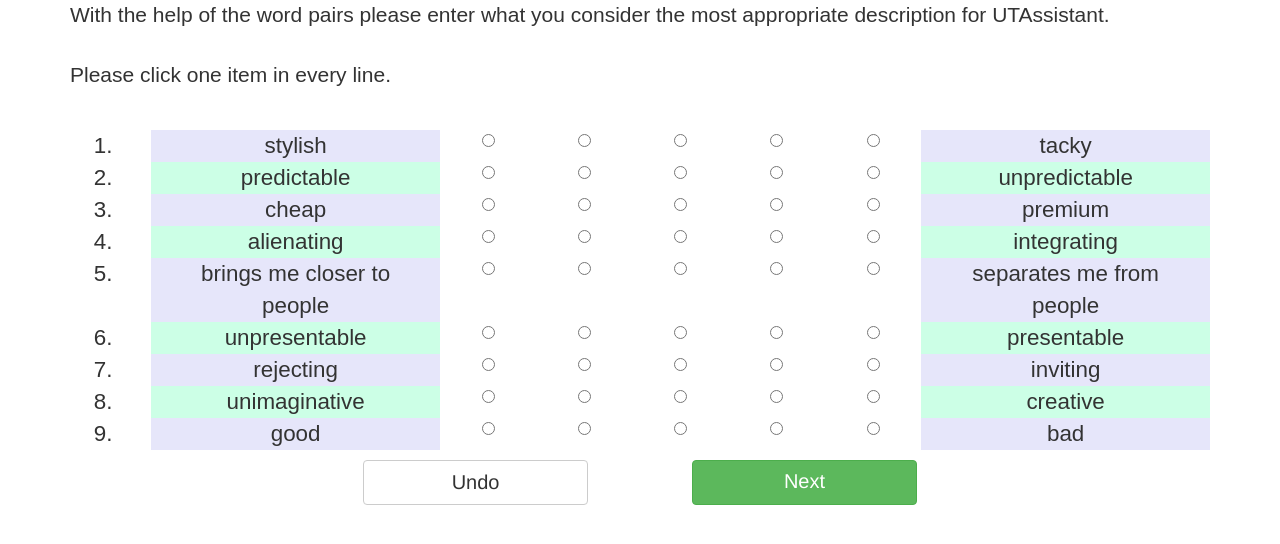
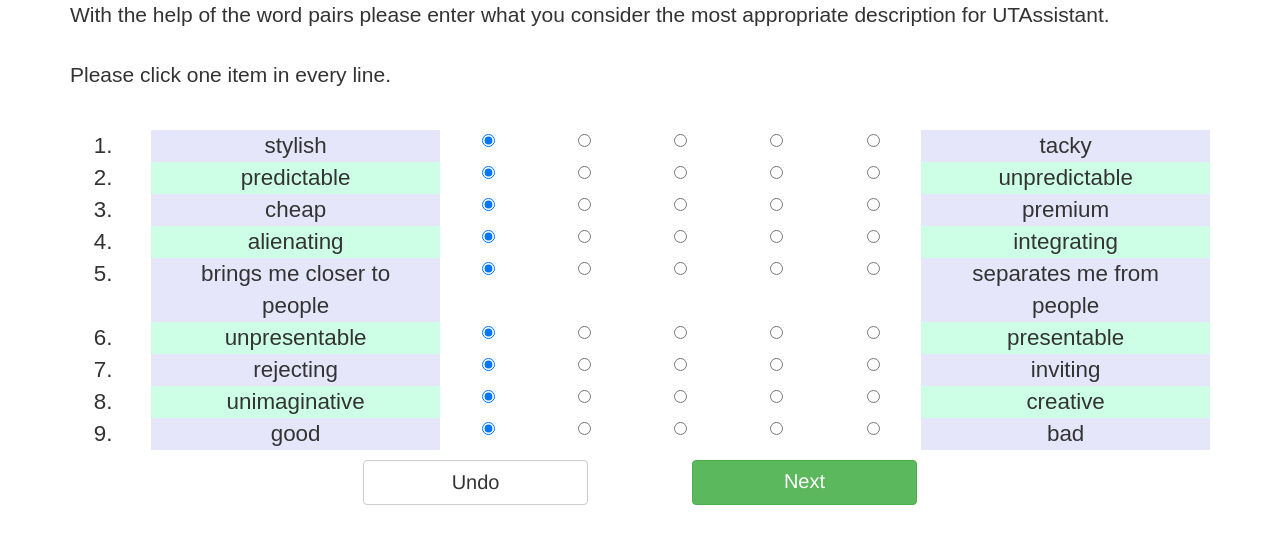
Before and after one commit to buppa93/ium, a PHP site: page /attrakdiff/attrak2.php in a window 1280 px wide. Shown: the top 544 px of the page. Run offline with PHP 8.4, Linux system fonts and the light colour scheme; some libraries are stand-ins or nearby versions.

Commit message:
aggiunta proprietà checked

```diff
--- a/attrakdiff/attrak2.php
+++ b/attrakdiff/attrak2.php
@@ -8,8 +8,7 @@
         <script src="http://maxcdn.bootstrapcdn.com/bootstrap/3.3.5/js/bootstrap.min.js"></script>
         <script>
             function storeData()
-            {   if((document.getElementById("1").checked==true) &&(document.getElementById("2").checked==true)&&                (document.getElementById("3").checked==true)&&(document.getElementById("4").checked==true)&&(document.getElementById("5").checked==true)&&(document.getElementById("6").checked==true)&&(document.getElementById("7").checked==true)&&(document.getElementById("8").checked==true)&&(document.getElementById("9").checked==true)&&(document.getElementById("10").checked==true))
-                {
+            {
                 var storeBox = {};
                 storeBox['q1p2'] = $('input[name=b1]:checked').val();
                 storeBox['q2p2'] = $('input[name=b2]:checked').val();
@@ -22,9 +21,6 @@
                 storeBox['q9p2'] = $('input[name=b9]:checked').val();
                 sessionStorage.setItem('storeBoxpage2', JSON.stringify(storeBox));
                 console.log(storeBox);
-                 location.href = './attrak3.php';
-                }
-                    else alert("Non hai cliccato tutti i campi!");
             }
         </script>
     </head>
@@ -40,99 +36,99 @@
              <div class="row">
                 <div class="col-lg-1 col-sm-1 col-xs-1" style="background-color:white;">1.</div>
                 <div class="col-lg-3 col-sm-3 col-xs-3" style="background-color:lavender;">stylish</div>
-                <div class="col-lg-1 col-sm-1 col-xs-1" style="background-color:white;"><input type="radio" id="1" name="b1" value="1"></div>
-                <div class="col-lg-1 col-sm-1 col-xs-1" style="background-color:white;"><input type="radio" id="1" name="b1" value="2"></div>
-                <div class="col-lg-1 col-sm-1 col-xs-1" style="background-color:white;"><input type="radio" id="1" name="b1" value="3"></div>
-                <div class="col-lg-1 col-sm-1 col-xs-1" style="background-color:white;"><input type="radio" id="1" name="b1" value="4"></div>
-                <div class="col-lg-1 col-sm-1 col-xs-1" style="background-color:white;"><input type="radio" id="1" name="b1" value="5"></div>
+                <div class="col-lg-1 col-sm-1 col-xs-1" style="background-color:white;"><input type="radio" name="b1" value="1" checked></div>
+                <div class="col-lg-1 col-sm-1 col-xs-1" style="background-color:white;"><input type="radio" name="b1" value="2"></div>
+                <div class="col-lg-1 col-sm-1 col-xs-1" style="background-color:white;"><input type="radio" name="b1" value="3"></div>
+                <div class="col-lg-1 col-sm-1 col-xs-1" style="background-color:white;"><input type="radio" name="b1" value="4"></div>
+                <div class="col-lg-1 col-sm-1 col-xs-1" style="background-color:white;"><input type="radio" name="b1" value="5"></div>
                 <div class="col-lg-3 col-sm-3 col-xs-3" style="background-color:lavender;">tacky</div>
              </div>
 
              <div class="row">
                 <div class="col-lg-1 col-sm-1 col-xs-1" style="background-color:white;">2.</div>
                 <div class="col-lg-3 col-sm-3 col-xs-3" style="background-color:#ccffe6;">predictable</div>
-                <div class="col-lg-1 col-sm-1 col-xs-1" style="background-color:white;"><input type="radio" id="2" name="b2" value="1"></div>
-                <div class="col-lg-1 col-sm-1 col-xs-1" style="background-color:white;"><input type="radio" id="2" name="b2" value="2"></div>
-                <div class="col-lg-1 col-sm-1 col-xs-1" style="background-color:white;"><input type="radio" id="2" name="b2" value="3"></div>
-                <div class="col-lg-1 col-sm-1 col-xs-1" style="background-color:white;"><input type="radio" id="2" name="b2" value="4"></div>
-                <div class="col-lg-1 col-sm-1 col-xs-1" style="background-color:white;"><input type="radio" id="2" name="b2" value="5"></div>
+                <div class="col-lg-1 col-sm-1 col-xs-1" style="background-color:white;"><input type="radio" name="b2" value="1" checked></div>
+                <div class="col-lg-1 col-sm-1 col-xs-1" style="background-color:white;"><input type="radio" name="b2" value="2"></div>
+                <div class="col-lg-1 col-sm-1 col-xs-1" style="background-color:white;"><input type="radio" name="b2" value="3"></div>
+                <div class="col-lg-1 col-sm-1 col-xs-1" style="background-color:white;"><input type="radio" name="b2" value="4"></div>
+                <div class="col-lg-1 col-sm-1 col-xs-1" style="background-color:white;"><input type="radio" name="b2" value="5"></div>
                 <div class="col-lg-3 col-sm-3 col-xs-3" style="background-color:#ccffe6;">unpredictable</div>
              </div>
 
              <div class="row">
                 <div class="col-lg-1 col-sm-1 col-xs-1" style="background-color:white;">3.</div>
                 <div class="col-lg-3 col-sm-3 col-xs-3" style="background-color:lavender; ">cheap</div>
-                <div class="col-lg-1 col-sm-1 col-xs-1" style="background-color:white;"><input type="radio" id="3" name="b3" value="1"></div>
-                <div class="col-lg-1 col-sm-1 col-xs-1" style="background-color:white;"><input type="radio" id="3" name="b3" value="2"></div>
-                <div class="col-lg-1 col-sm-1 col-xs-1" style="background-color:white;"><input type="radio" id="3" name="b3" value="3"></div>
-                <div class="col-lg-1 col-sm-1 col-xs-1" style="background-color:white;"><input type="radio" id="3" name="b3" value="4"></div>
-                <div class="col-lg-1 col-sm-1 col-xs-1" style="background-color:white;"><input type="radio" id="3" name="b3" value="5"></div>
+                <div class="col-lg-1 col-sm-1 col-xs-1" style="background-color:white;"><input type="radio" name="b3" value="1" checked></div>
+                <div class="col-lg-1 col-sm-1 col-xs-1" style="background-color:white;"><input type="radio" name="b3" value="2"></div>
+                <div class="col-lg-1 col-sm-1 col-xs-1" style="background-color:white;"><input type="radio" name="b3" value="3"></div>
+                <div class="col-lg-1 col-sm-1 col-xs-1" style="background-color:white;"><input type="radio" name="b3" value="4"></div>
+                <div class="col-lg-1 col-sm-1 col-xs-1" style="background-color:white;"><input type="radio" name="b3" value="5"></div>
                 <div class="col-lg-3 col-sm-3 col-xs-3" style="background-color:lavender;">premium</div>
              </div>
 
              <div class="row">
                 <div class="col-lg-1 col-sm-1 col-xs-1" style="background-color:white;">4.</div>
                 <div class="col-lg-3 col-sm-3 col-xs-3" style="background-color:#ccffe6;">alienating</div>
-                <div class="col-lg-1 col-sm-1 col-xs-1" style="background-color:white;"><input type="radio" id="4" name="b4" value="1"></div>
-                <div class="col-lg-1 col-sm-1 col-xs-1" style="background-color:white;"><input type="radio" id="4" name="b4" value="2"></div>
-                <div class="col-lg-1 col-sm-1 col-xs-1" style="background-color:white;"><input type="radio" id="4" name="b4" value="3"></div>
-                <div class="col-lg-1 col-sm-1 col-xs-1" style="background-color:white;"><input type="radio" id="4" name="b4" value="4"></div>
-                <div class="col-lg-1 col-sm-1 col-xs-1" style="background-color:white;"><input type="radio" id="4" name="b4" value="5"></div>
+                <div class="col-lg-1 col-sm-1 col-xs-1" style="background-color:white;"><input type="radio" name="b4" value="1" checked></div>
+                <div class="col-lg-1 col-sm-1 col-xs-1" style="background-color:white;"><input type="radio" name="b4" value="2"></div>
+                <div class="col-lg-1 col-sm-1 col-xs-1" style="background-color:white;"><input type="radio" name="b4" value="3"></div>
+                <div class="col-lg-1 col-sm-1 col-xs-1" style="background-color:white;"><input type="radio" name="b4" value="4"></div>
+                <div class="col-lg-1 col-sm-1 col-xs-1" style="background-color:white;"><input type="radio" name="b4" value="5"></div>
                 <div class="col-lg-3 col-sm-3 col-xs-3" style="background-color:#ccffe6;">integrating</div>
              </div>
 
              <div class="row">
                 <div class="col-lg-1 col-sm-1 col-xs-1" style="background-color:white;">5.</div>
                 <div class="col-lg-3 col-sm-3 col-xs-3" style="background-color:lavender;"> brings me closer to people </div>
-                <div class="col-lg-1 col-sm-1 col-xs-1" style="background-color:white;"><input type="radio" id="5" name="b5" value="1"></div>
-                <div class="col-lg-1 col-sm-1 col-xs-1" style="background-color:white;"><input type="radio" id="5" name="b5" value="2"></div>
-                <div class="col-lg-1 col-sm-1 col-xs-1" style="background-color:white;"><input type="radio" id="5" name="b5" value="3"></div>
-                <div class="col-lg-1 col-sm-1 col-xs-1" style="background-color:white;"><input type="radio" id="5" name="b5" value="4"></div>
-                <div class="col-lg-1 col-sm-1 col-xs-1" style="background-color:white;"><input type="radio" id="5" name="b5" value="5"></div>
+                <div class="col-lg-1 col-sm-1 col-xs-1" style="background-color:white;"><input type="radio" name="b5" value="1" checked></div>
+                <div class="col-lg-1 col-sm-1 col-xs-1" style="background-color:white;"><input type="radio" name="b5" value="2"></div>
+                <div class="col-lg-1 col-sm-1 col-xs-1" style="background-color:white;"><input type="radio" name="b5" value="3"></div>
+                <div class="col-lg-1 col-sm-1 col-xs-1" style="background-color:white;"><input type="radio" name="b5" value="4"></div>
+                <div class="col-lg-1 col-sm-1 col-xs-1" style="background-color:white;"><input type="radio" name="b5" value="5"></div>
                 <div class="col-lg-3 col-sm-3 col-xs-3" style="background-color:lavender;">separates me from people</div>
              </div>
 
              <div class="row">
                 <div class="col-lg-1 col-sm-1 col-xs-1" style="background-color:white;">6.</div>
                 <div class="col-lg-3 col-sm-3 col-xs-3" style="background-color:#ccffe6;">unpresentable</div>
-                <div class="col-lg-1 col-sm-1 col-xs-1" style="background-color:white;"><input type="radio" id="6" name="b6" value="1"></div>
-                <div class="col-lg-1 col-sm-1 col-xs-1" style="background-color:white;"><input type="radio" id="6" name="b6" value="2"></div>
-                <div class="col-lg-1 col-sm-1 col-xs-1" style="background-color:white;"><input type="radio" id="6" name="b6" value="3"></div>
-                <div class="col-lg-1 col-sm-1 col-xs-1" style="background-color:white;"><input type="radio" id="6" name="b6" value="4"></div>
-                <div class="col-lg-1 col-sm-1 col-xs-1" style="background-color:white;"><input type="radio" id="6" name="b6" value="5"></div>
+                <div class="col-lg-1 col-sm-1 col-xs-1" style="background-color:white;"><input type="radio" name="b6" value="1" checked></div>
+                <div class="col-lg-1 col-sm-1 col-xs-1" style="background-color:white;"><input type="radio" name="b6" value="2"></div>
+                <div class="col-lg-1 col-sm-1 col-xs-1" style="background-color:white;"><input type="radio" name="b6" value="3"></div>
+                <div class="col-lg-1 col-sm-1 col-xs-1" style="background-color:white;"><input type="radio" name="b6" value="4"></div>
+                <div class="col-lg-1 col-sm-1 col-xs-1" style="background-color:white;"><input type="radio" name="b6" value="5"></div>
                 <div class="col-lg-3 col-sm-3 col-xs-3" style="background-color:#ccffe6;">presentable</div>
              </div>
 
              <div class="row">
                 <div class="col-lg-1 col-sm-1 col-xs-1" style="background-color:white;">7.</div>
                 <div class="col-lg-3 col-sm-3 col-xs-3" style="background-color:lavender;">rejecting</div>
-                <div class="col-lg-1 col-sm-1 col-xs-1" style="background-color:white;"><input type="radio" id="7" name="b7" value="1"></div>
-                <div class="col-lg-1 col-sm-1 col-xs-1" style="background-color:white;"><input type="radio" id="7" name="b7" value="2"></div>
-                <div class="col-lg-1 col-sm-1 col-xs-1" style="background-color:white;"><input type="radio" id="7" name="b7" value="3"></div>
-                <div class="col-lg-1 col-sm-1 col-xs-1" style="background-color:white;"><input type="radio" id="7" name="b7" value="4"></div>
-                <div class="col-lg-1 col-sm-1 col-xs-1" style="background-color:white;"><input type="radio" id="7" name="b7" value="5"></div>
+                <div class="col-lg-1 col-sm-1 col-xs-1" style="background-color:white;"><input type="radio" name="b7" value="1" checked></div>
+                <div class="col-lg-1 col-sm-1 col-xs-1" style="background-color:white;"><input type="radio" name="b7" value="2"></div>
+                <div class="col-lg-1 col-sm-1 col-xs-1" style="background-color:white;"><input type="radio" name="b7" value="3"></div>
+                <div class="col-lg-1 col-sm-1 col-xs-1" style="background-color:white;"><input type="radio" name="b7" value="4"></div>
+                <div class="col-lg-1 col-sm-1 col-xs-1" style="background-color:white;"><input type="radio" name="b7" value="5"></div>
                 <div class="col-lg-3 col-sm-3 col-xs-3" style="background-color:lavender;">inviting</div>
              </div>
 
              <div class="row">
                 <div class="col-lg-1 col-sm-1 col-xs-1" style="background-color:white;">8.</div>
                 <div class="col-lg-3 col-sm-3 col-xs-3" style="background-color:#ccffe6;">unimaginative</div>
-                <div class="col-lg-1 col-sm-1 col-xs-1" style="background-color:white;"><input type="radio" id="8" name="b8" value="1"></div>
-                <div class="col-lg-1 col-sm-1 col-xs-1" style="background-color:white;"><input type="radio" id="8" name="b8" value="2"></div>
-                <div class="col-lg-1 col-sm-1 col-xs-1" style="background-color:white;"><input type="radio" id="8" name="b8" value="3"></div>
-                <div class="col-lg-1 col-sm-1 col-xs-1" style="background-color:white;"><input type="radio" id="8" name="b8" value="4"></div>
-                <div class="col-lg-1 col-sm-1 col-xs-1" style="background-color:white;"><input type="radio" id="8" name="b8" value="5"></div>
+                <div class="col-lg-1 col-sm-1 col-xs-1" style="background-color:white;"><input type="radio" name="b8" value="1" checked></div>
+                <div class="col-lg-1 col-sm-1 col-xs-1" style="background-color:white;"><input type="radio" name="b8" value="2"></div>
+                <div class="col-lg-1 col-sm-1 col-xs-1" style="background-color:white;"><input type="radio" name="b8" value="3"></div>
+                <div class="col-lg-1 col-sm-1 col-xs-1" style="background-color:white;"><input type="radio" name="b8" value="4"></div>
+                <div class="col-lg-1 col-sm-1 col-xs-1" style="background-color:white;"><input type="radio" name="b8" value="5"></div>
                 <div class="col-lg-3 col-sm-3 col-xs-3" style="background-color:#ccffe6;">creative</div>
              </div>
 
              <div class="row">
                 <div class="col-lg-1 col-sm-1 col-xs-1" style="background-color:white;">9.</div>
                 <div class="col-lg-3 col-sm-3 col-xs-3" style="background-color:lavender;">good</div>
-                <div class="col-lg-1 col-sm-1 col-xs-1" style="background-color:white;"><input type="radio" id="9" name="b9" value="1"></div>
-                <div class="col-lg-1 col-sm-1 col-xs-1" style="background-color:white;"><input type="radio" id="9" name="b9" value="2"></div>
-                <div class="col-lg-1 col-sm-1 col-xs-1" style="background-color:white;"><input type="radio" id="9" name="b9" value="3"></div>
-                <div class="col-lg-1 col-sm-1 col-xs-1" style="background-color:white;"><input type="radio" id="9" name="b9" value="4"></div>
-                <div class="col-lg-1 col-sm-1 col-xs-1" style="background-color:white;"><input type="radio" id="9" name="b9" value="5"></div>
+                <div class="col-lg-1 col-sm-1 col-xs-1" style="background-color:white;"><input type="radio" name="b9" value="1" checked></div>
+                <div class="col-lg-1 col-sm-1 col-xs-1" style="background-color:white;"><input type="radio" name="b9" value="2"></div>
+                <div class="col-lg-1 col-sm-1 col-xs-1" style="background-color:white;"><input type="radio" name="b9" value="3"></div>
+                <div class="col-lg-1 col-sm-1 col-xs-1" style="background-color:white;"><input type="radio" name="b9" value="4"></div>
+                <div class="col-lg-1 col-sm-1 col-xs-1" style="background-color:white;"><input type="radio" name="b9" value="5"></div>
                 <div class="col-lg-3 col-sm-3 col-xs-3" style="background-color:lavender;">bad</div>
              </div>
          </div>
```
Also changed, not shown: attrakdiff/attrak1.php (+51 -65 lines), attrakdiff/attrak3.php (+10 -10 lines).
